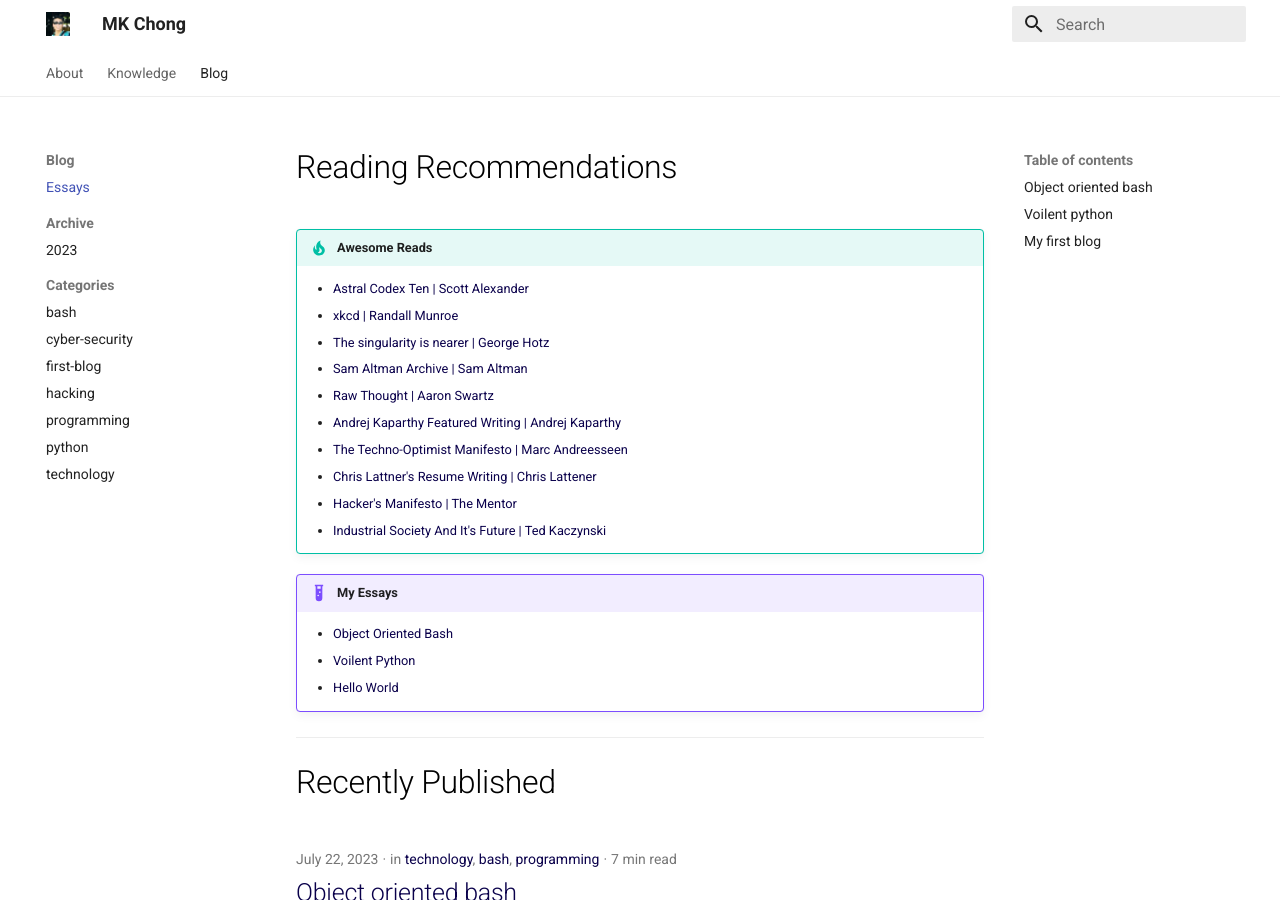
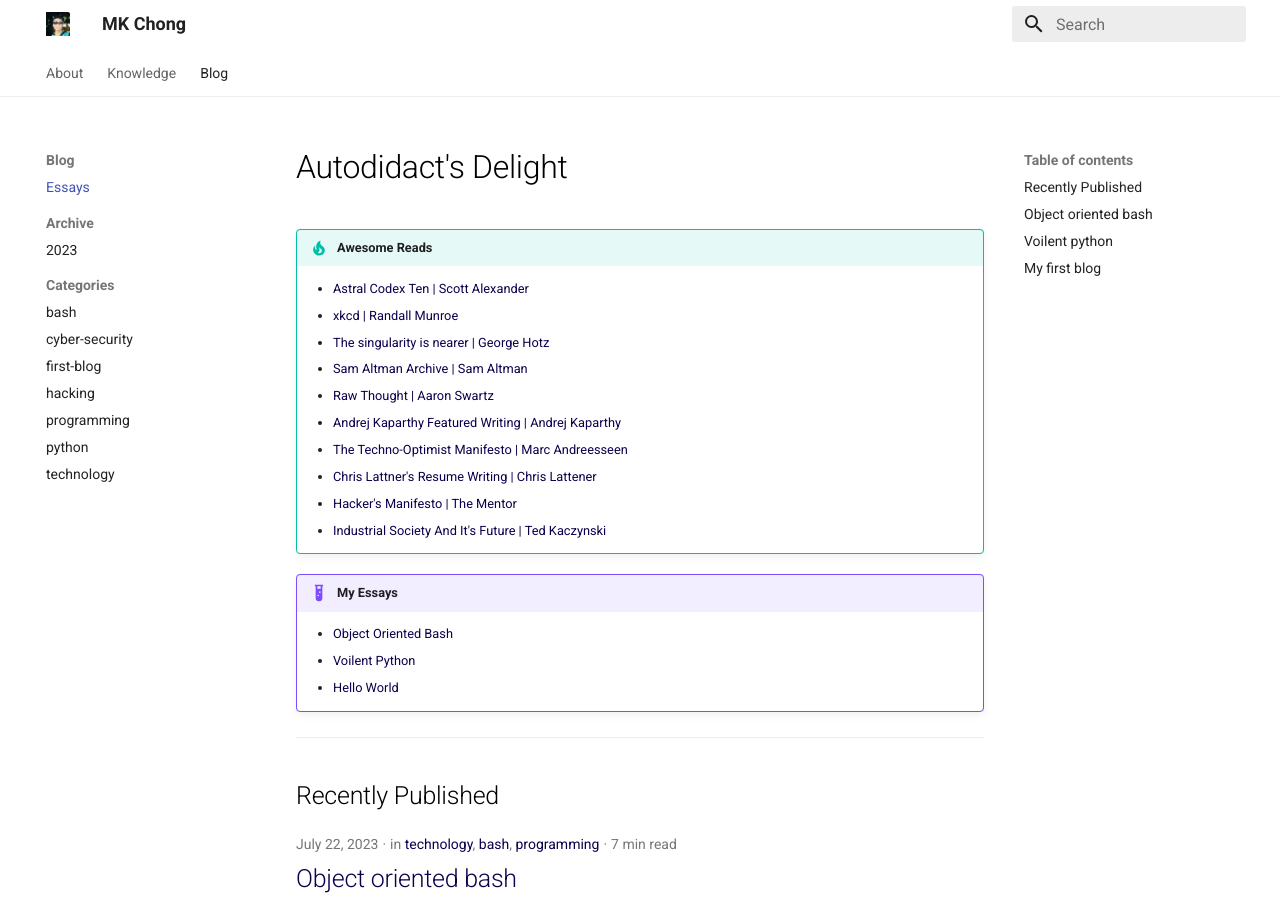
Before and after one commit to mk3-14159/mk3-14159.github.io, an MkDocs documentation site: the page built from docs/blog/index.md, in a window 1280 px wide and 900 px high. Built offline with MkDocs 1.6.1 and Material for MkDocs 9.7.7, drawn with Linux system fonts in a browser that asks for light colours.

Commit message:
changed b title

```diff
--- a/docs/blog/index.md
+++ b/docs/blog/index.md
@@ -2,7 +2,7 @@
 title: Essays
 ---
 
-# Reading Recommendations
+# Autodidact's Delight
 
 !!! tip "Awesome Reads"
     - [Astral Codex Ten | Scott Alexander](https://www.astralcodexten.com/)
@@ -23,4 +23,4 @@ title: Essays
 
 ---
 
-# Recently Published
+## Recently Published
```
Also changed, not shown: site/stylesheets/extra.css, 1 other file.
